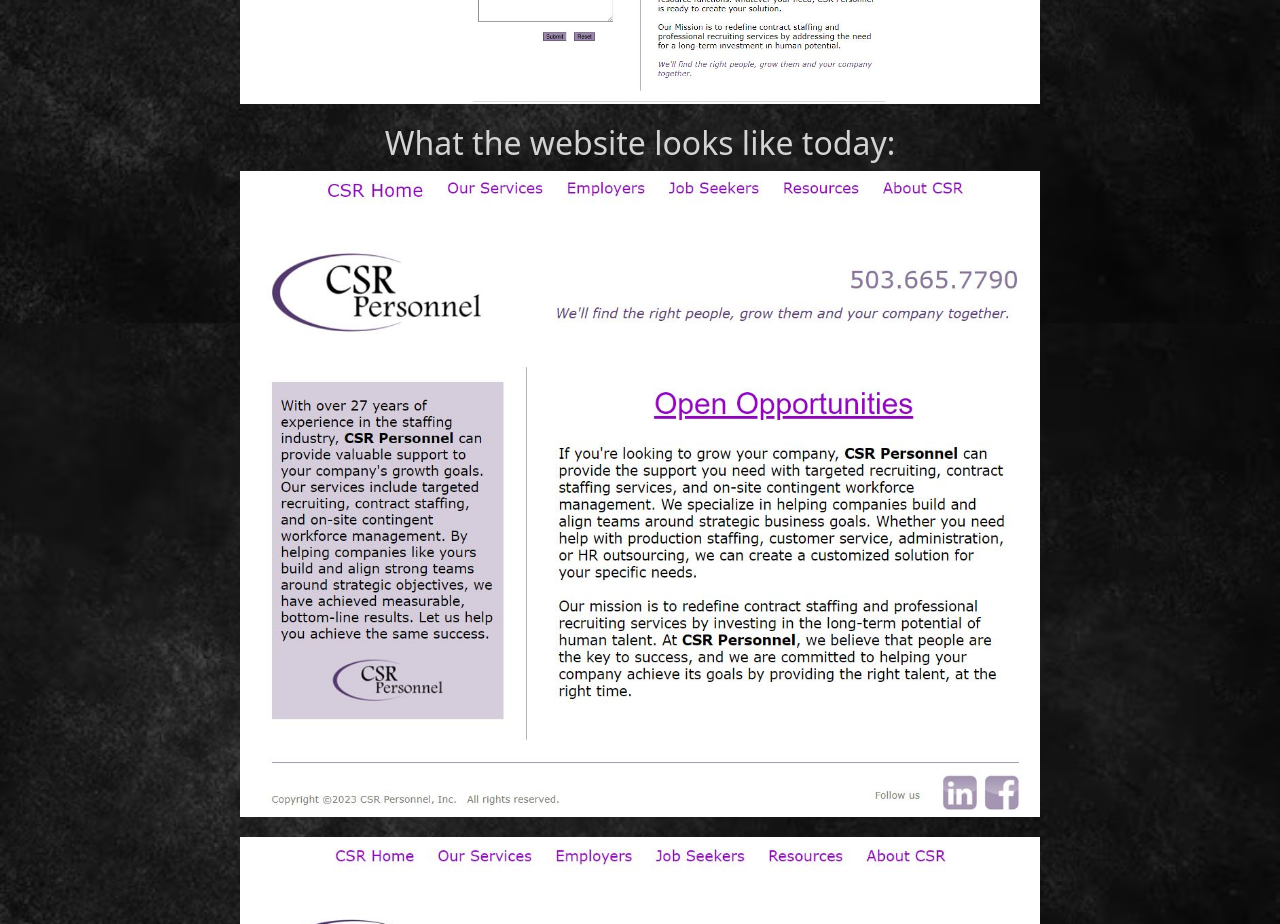
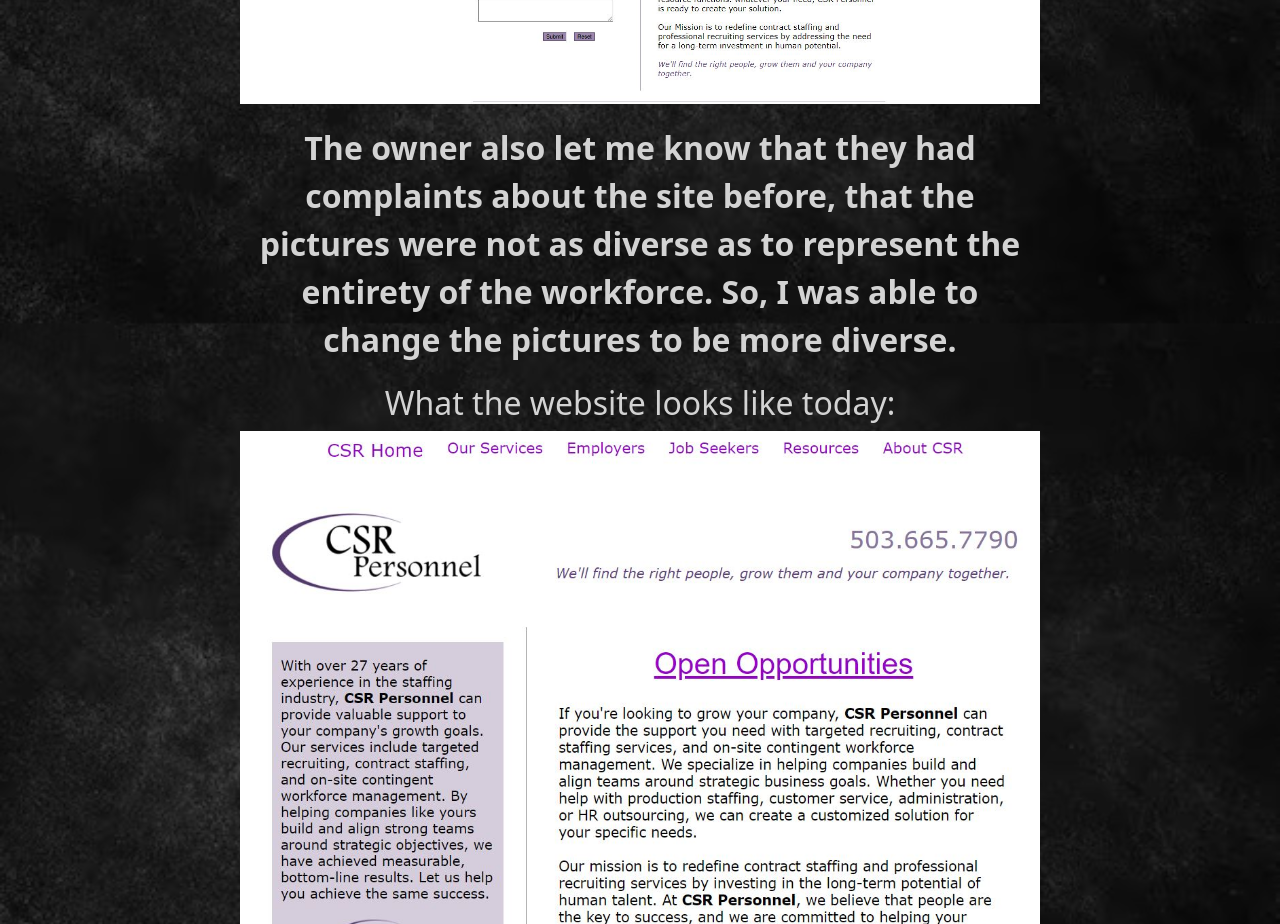
Before and after one commit to fjnelson/Portfolio-ace, a React (Create React App) app: page /csr-update in a window 1280 px wide. Shown: the part 3940-4864 px from the top of the page. Built offline with nearby package versions, Linux system fonts and the light colour scheme.

Commit message:
updating projects

```diff
--- a/src/components/pages/CSR-update.js
+++ b/src/components/pages/CSR-update.js
@@ -84,6 +84,12 @@
       <div className="old-jobseekers-container">
         <img src={oldJobseekers} alt="old jobseekers"></img>
       </div>
+      <p className="CSR-container-blog">
+        The owner also let me know that they had complaints about the site
+        before, that the pictures were not as diverse as to represent the
+        entirety of the workforce. So, I was able to change the pictures to be
+        more diverse.
+      </p>
       <div className="CSR-container-title">
         <h2>What the website looks like today:</h2>
       </div>
```
